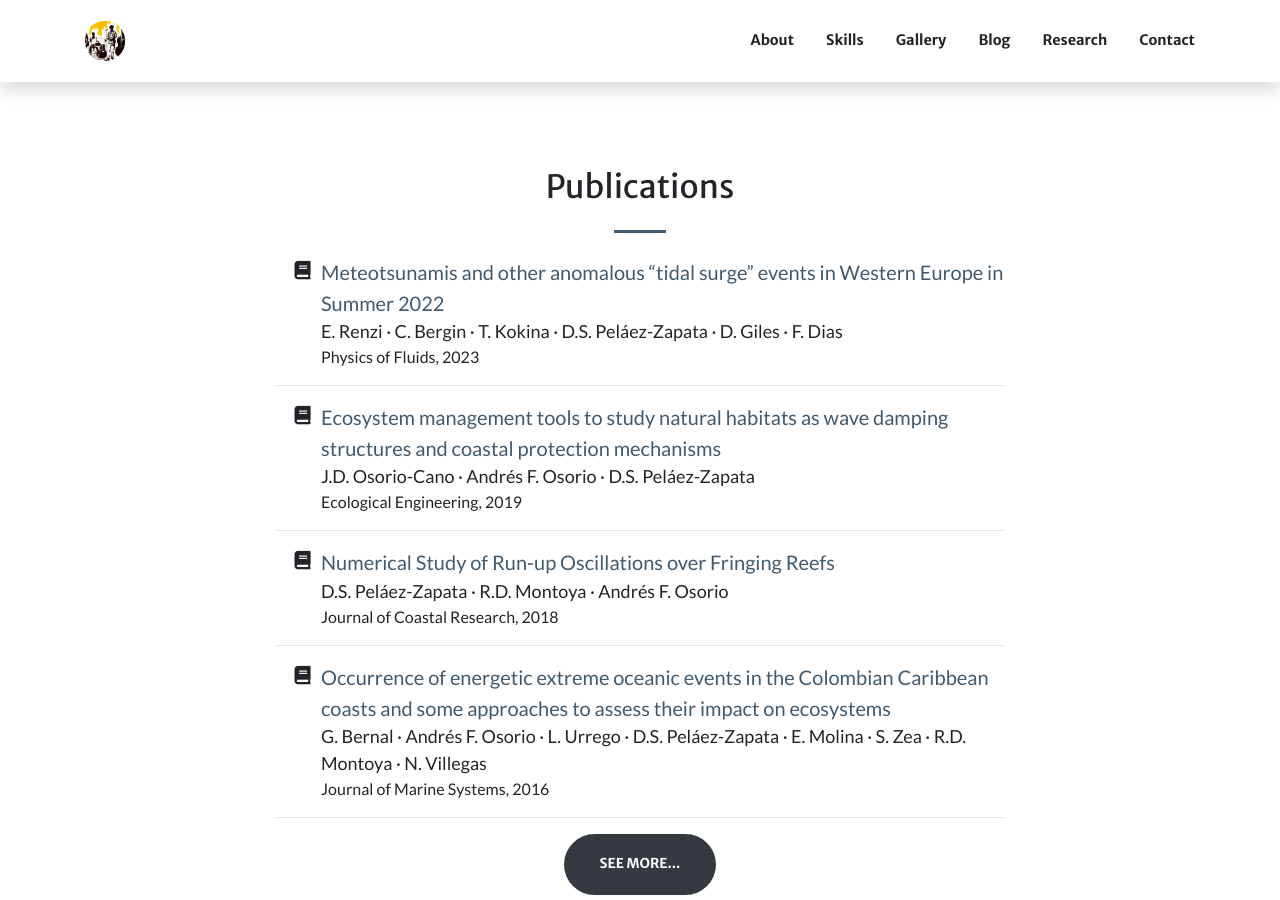
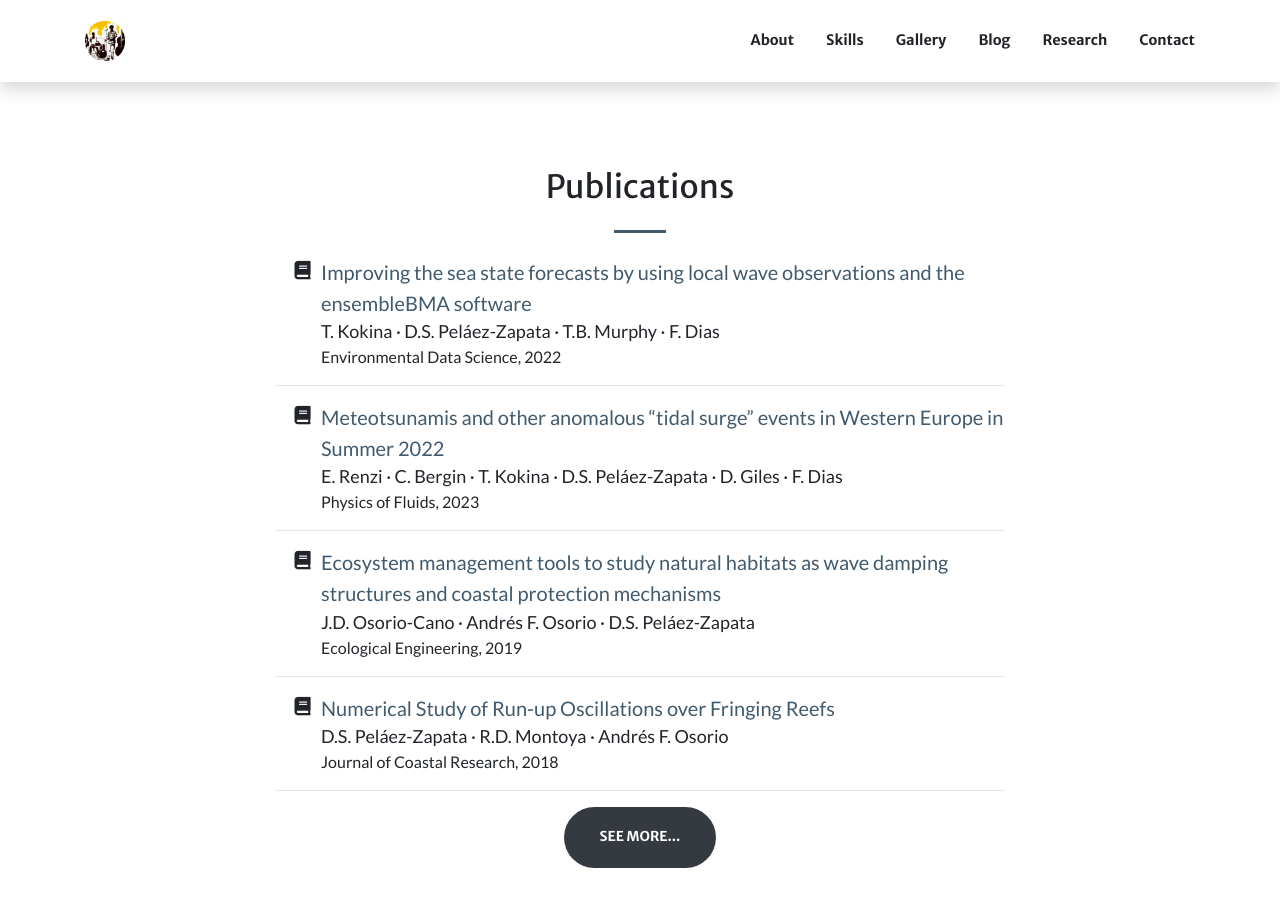
Before and after one commit to dspelaez/dspelaez.github.io, a Jekyll site: the page built from index.html, in a window 1280 px wide and 900 px high, scrolled down 4079 px. Built offline with Jekyll 4.4.1, drawn with Linux system fonts in a browser that asks for light colours; nearby versions of some CDN libraries; a style sheet for code colours, icons or effects is not loaded.

Commit message:
pub added

```diff
--- a/_config.yml
+++ b/_config.yml
@@ -11,6 +11,6 @@ highlightjs_theme: "zenburn"
 
 plugins:
   - jekyll-paginate
-
+  - jekyll-scholar
 #paginate: 3
 #paginate_path: "/page:num/"
--- a/_data/publications.yaml
+++ b/_data/publications.yaml
@@ -1,3 +1,14 @@
+- title: Improving the sea state forecasts by using local wave observations and the ensembleBMA software
+  author:
+    - T. Kokina
+    - D.S. Peláez-Zapata
+    - T.B. Murphy
+    - F. Dias
+  journal: Environmental Data Science
+  year: 2022
+  doi: 10.1017/eds.2023.31
+  type: article
+
 - title: Meteotsunamis and other anomalous “tidal surge” events in Western Europe in Summer 2022
   author:
     - E. Renzi
```
